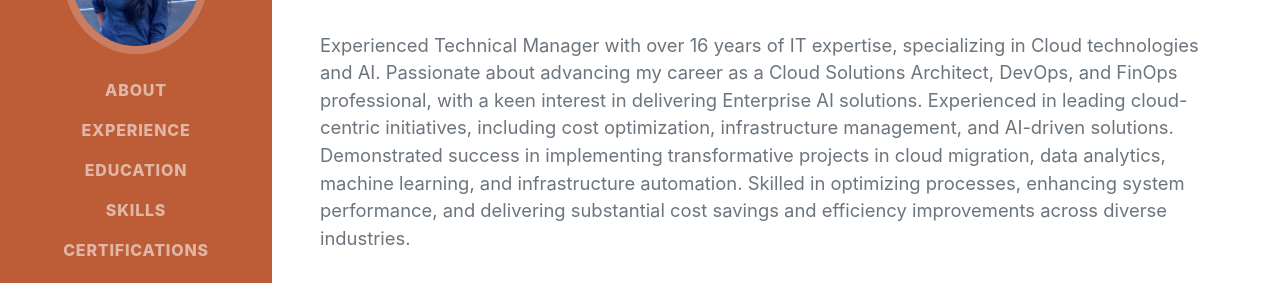
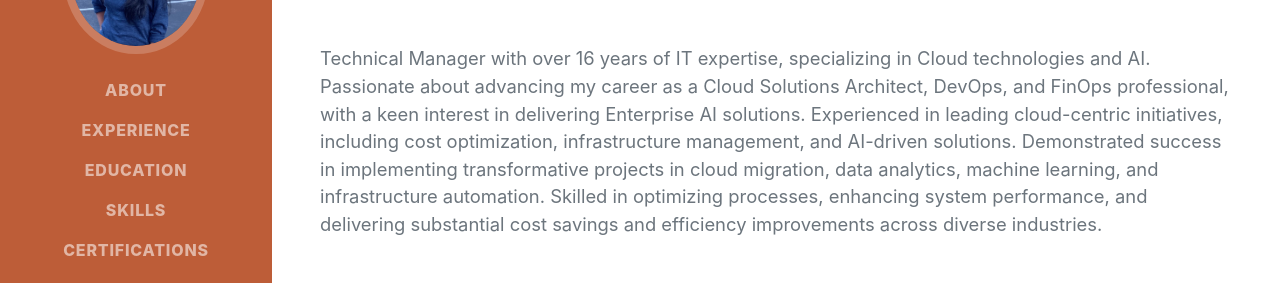
Before and after one commit to sruthianem89/Cloud-Resume-Challenge, a website: page frontend/index.html in a window 1280 px wide. Shown: the part 294-577 px from the top of the page. Drawn offline with nearby package versions, Linux system fonts and the light colour scheme; no server answers; a web font is replaced by a local one.

Commit message:
Updated index.html

```diff
--- a/frontend/index.html
+++ b/frontend/index.html
@@ -50,7 +50,7 @@
                         <br>
                         <a href="mailto:sruthianem89@gmail.com">sruthianem89@gmail.com</a>
                     </div>
-                    <p class="lead mb-5">Experienced Technical Manager with over 16 years of IT expertise, specializing in Cloud technologies and AI. Passionate about advancing my career as a Cloud Solutions Architect, DevOps, and FinOps professional, with a keen interest in delivering Enterprise AI solutions. Experienced in leading cloud-centric initiatives, including cost optimization, infrastructure management, and AI-driven solutions.  Demonstrated success in implementing transformative projects in cloud migration, data analytics, machine learning, and infrastructure automation. Skilled in optimizing processes, enhancing system performance, and delivering substantial cost savings and efficiency improvements across diverse industries.</p>
+                    <p class="lead mb-5">Technical Manager with over 16 years of IT expertise, specializing in Cloud technologies and AI. Passionate about advancing my career as a Cloud Solutions Architect, DevOps, and FinOps professional, with a keen interest in delivering Enterprise AI solutions. Experienced in leading cloud-centric initiatives, including cost optimization, infrastructure management, and AI-driven solutions.  Demonstrated success in implementing transformative projects in cloud migration, data analytics, machine learning, and infrastructure automation. Skilled in optimizing processes, enhancing system performance, and delivering substantial cost savings and efficiency improvements across diverse industries.</p>
                     <p><span style="font-style: italic; color: green;">No. of visitors: <span id="count-value">Loading...</span></span></p>
                     <div class="social-icons">
 						<a class="social-icon" href="https://linkedin.com/in/sruthianem" target="_blank" title="LinkedIn"><i class="fab fa-linkedin-in"></i></a>
```
